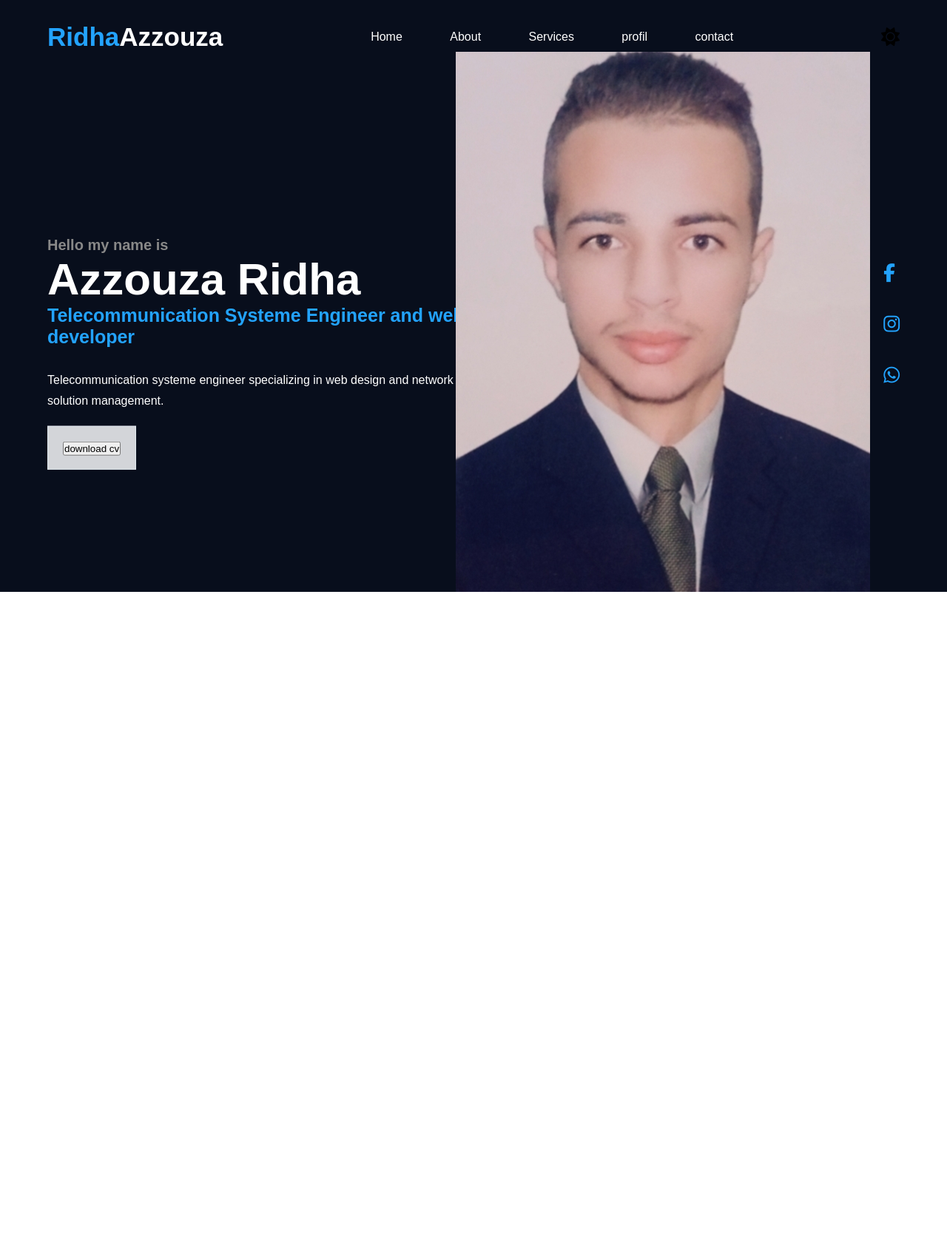
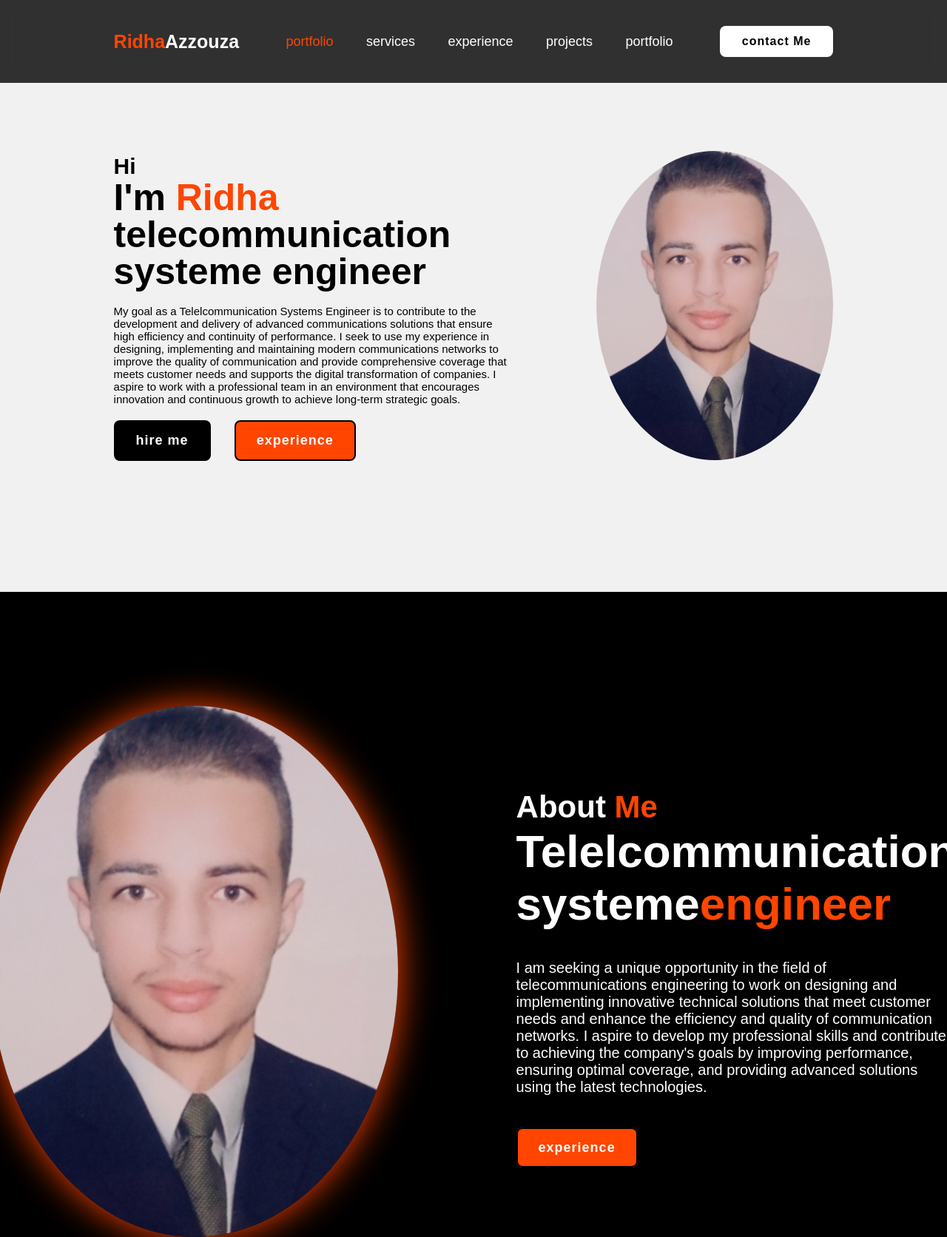
Before and after one commit to ridhaazzouza/Azzouzaridha, a plain HTML site: page index.html in a window 1280 px wide. Shown: the top 1672 px of the page at 74% size. Before the commit the page ends 800 px from the top, so only its background shows below. Drawn offline with Linux system fonts and the light colour scheme.

Commit message:
Add files via upload

```diff
--- a/index.html
+++ b/index.html
@@ -10,56 +10,92 @@
 
 </head>
 <body >
-    <section class="hero">
+    <header class="header">
+        <a href="#" class="logo"><span>Ridha</span>Azzouza</a>
+        <nav class="navbar">
+                    <a href="#" class="active">portfolio</a>
+                    <a href="#">services</a>
+                    <a href="#">experience</a>
+                    <a href="#">projects</a>
+                    <a href="#">portfolio</a>
+            </nav>
 
-        <header>
-            <nav>
+            <a href="#" class="contact"> contact Me</a>
+    </header>
 
-                <a href="#" class="logo"><span>Ridha</span>Azzouza</a>
+    <section class="home">
+        <div class="home-content">
+            <h3>Hi</h3>
 
-                <div class="nav-links">
-                    <a href="#">Home</a>
-                    <a href="#">About</a>
-                    <a href="#">Services</a>
-                    <a href="#">profil</a>
-                    <a href="#">contact</a>
-                </div>
+            <h1>I'm <span>Ridha<br></span> telecommunication systeme engineer</h1>
+            <p>My goal as a Telelcommunication Systems Engineer is to contribute to the development and delivery of advanced communications solutions that ensure high efficiency and continuity of performance. I seek to use my experience in designing, implementing and maintaining modern communications networks to improve the quality of communication and provide comprehensive coverage that meets customer needs and supports the digital transformation of companies. I aspire to work with a professional team in an environment that encourages innovation and continuous growth to achieve long-term strategic goals.
+            </p>
 
-                <span><i class="fa-solid fa-sun btn-mode"></i></span>
-            </nav>
-        </header>
+            <div class="btn-box">
+                <button class="btn-1">hire me</button>
+                <button class="btn-2">experience</button>
+            </div>
+        </div>
+        <div class="img-box">
+            <img src="hero.jpg" alt="">
+        </div>
+    </section>
+    <section class="about">
+        <div class="about-img">
+            <img src="hero.jpg" alt="">
+        </div>
+        <div class="about-content">
+            <h2 class="heading">About <span>Me</span></h2>
+            <h3>Telelcommunication systeme<span>engineer</span></h3>
+           <p>I am seeking a unique opportunity in the field of telecommunications engineering to work on designing and implementing innovative technical solutions that meet customer needs and enhance the efficiency and quality of communication networks. I aspire to develop my professional skills and contribute to achieving the company's goals by improving performance, ensuring optimal coverage, and providing advanced solutions using the latest technologies.</p>
+           <a href="#" class="btn-2">experience</a>
+        </div>
+    </section>
 
-        <div class="contanier">
-        <div class="div-text">
-            <h4>Hello my name is</h4>
-            <h1>Azzouza Ridha</h1>
-            <span>Telecommunication Systeme Engineer and web developer</span>
-            <p>Telecommunication systeme engineer specializing in web design and network solution management.</p>
+    <section class="contact-from">
+        <h2 class="contact-me">contact <span>Me</span></h2>
+        <from action="#">
+            <div class="input-box">
+                <input type="text" placeholder="full name">
+                <input type="email" placeholder="email">
+            </div>
+            <div class="input-box">
+                <input type="number" placeholder="phone number">
+                <input type="text" placeholder="subject">
+            </div>
 
-            <a href="cv azzouza ridha (1).pdf" class="btn"  download="My-cv.pdf"><button> download cv</button></a>
+            <textarea name="" id="" cols="30" rows="10" placeholder="your message"></textarea>
+            <input type="submit" value="send message" class="btn-1">
+        </from>
+    </section>
+
+    <footer class="footer">
+        <div class="social-icons">
+            <a href="#"><i class='bx bxl-facebook-circle'></i></a>
+            <a href="#" ><i class='bx bxl-twitter'></i></a>
+            <a href="#" ><i class='bx bxl-instagram'></i></a>
+            <a href="#" ><i class='bx bxl-linkedin'></i></a>
 
         </div>
+        <ul class="list">
+            <li>
+                <a href="#" >FAQ</a>
+            </li>
+            <li>
+                <a href="#" >services</a>
+            </li>
+            <li>
+                <a href="#" >about me</a>
+            </li>
+            <li>
+                <a href="#" >contact</a>
+            </li>
+            <li>
+                <a href="#" >privacy policy</a>
+            </li>
+        </ul>
 
-        <div class="div-img">
-            <img src="hero.jpg" class="">
-
-            <div class="social-icon">
-                <a href="#"><i class="fa-brands fa-facebook-f"></i></a>
-                <a href="#"><i class="fa-brands fa-instagram"></i></a>
-                <a href="#"><i class="fa-brands fa-whatsapp"></i></a>
-
-            </div>
-        </div>
-        </div>
-    </section>
-    <script>
-        var btnMode = document.querySelector('.btn-mode');
-        btnMode.onclick = function(){
-            document.body.classList.toggle("white-theme")
-            btnMode.classList.toggle("fa-moon")
-        }
-         src="http://cdn.jsdelivr.net/npm/typed.js@2.0.12"
-         src="script.js"
-    </script>
+        <p class="copyright">@2025 Ridha all right reserved</p>
+    </footer>
 </body>
 </html>
--- a/style.css
+++ b/style.css
@@ -5,121 +5,255 @@
     font-family: sans-serif;
     text-decoration: none;
 }
-:root{
-    --bgcolor : #080e1c;
-    --Textwhite :#fff;
-}
-.white-theme{
-    --bgcolor : #fff;
-    --Textwhite :#080e1c;
-}
-.hero{
-    background: var(--bgcolor);
-    height: 100vh;
-    overflow:hidden;
-}
-.hero header nav{
-    width: 90%;
-    margin: auto;
+.header{
+    position: fixed;
+    top: 0;
+    left: 0;
+    width: 100%;
+    padding: 35px 12%;
+    background: rgba(0, 0, 0, 0.8);
+    backdrop-filter: blur(10px);
     display: flex;
     justify-content: space-between;
     align-items: center;
-    height: 100px;
+    z-index: 100;
 }
-.hero header nav .logo{
-    color: var(--Textwhite);
-    font-size: 35px;
-    font-weight: bold;
+.logo{
+    font-size: 25px;
+    color: white;
+    font-weight: 600;
+    transition: 0.3s ease;
 }
-.hero header nav .logo span{
-    color:#23a3fe;
+.logo:hover{
+    color: orangered;
+    text-shadow: 0 0 25px orangered;
+    text-shadow: 0 0 50px orangered;
+    transform: scale(1.1);
 }
-.hero header nav .nav-links a{
-    color: var(--Textwhite);
-    margin: 0 30px;
-    transition: 0.3s;
+span{
+    color:orangered;
 }
-.hero header nav .nav-links a:hover{
-    color: #23a3fe
+.navbar a{
+    font-size: 18px;
+    color: white;
+    font-weight: 500;
+    margin: 0 20px;
+    border-bottom: 3px solid transparent;
+    transition: 0.3s ease;
 }
-.hero header nav .btn-mode{
-    color: var(--Texwhite);
-    font-size: 25px;
+.navbar a:hover,
+.navbar a.active{
+    color: orangered;
+    border-botton: 3px solid orangered;
+}
+.contact{
+    padding: 10px 28px;
+    background-color: white;
+    color: black;
+    border: black;
+    border: 2px solid transparent;
+    border-radius: 8px;
+    font-size: 16px;
+    letter-spacing: 1px;
+    font-weight: 600;
+    transition: 0.3s ease;
+}
+.contact:hover{
+    background-color: orangered;
+    box-shadow: 0 0 25px orangered;
+    color: white;
+}
+.home{
+    width: 100%;
+    min-height: 100vh;
+    background: rgb(241, 241, 241);
+    display: flex;
+    align-items: center;
+    gap: 7em;
+    padding: 30px 12% 0;
+}
+.home-content{
+    max-width: 800px;
+}
+.home-content h3{
+    font-size: 30px;
+}
+.home-content h1{
+    font-size: 50px;
+    line-height: 1;
+}
+.home-content p{
+    font-size: 15px;
+    margin: 20px 0 20px;
+}
+.btn-box{
+    width: 345px;
+    display: flex;
+    gap: 2em;
+}
+.btn-1{
+    padding: 15px 28px;
+    background-color: black;
+    color: white;
+    border: 2px solid transparent;
+    border-radius: 8px;
+    font-size: 18px;
+    letter-spacing: 1px;
+    font-weight: 600;
+    transition: 0.3s ease;
     cursor: pointer;
 }
-.hero .contanier{
-    width:90%;
-    margin: auto;
-    display: flex;
-    justify-content: end;
-    height: calc(100vh -100px);
-    position: relative;
+.btn-1:hover{
+    background-color: white;
+    color: black;
+    border: 2px solid black;
 }
-.hero .contanier .div-text{
-    position: absolute;
-    left: 0;
-    top: 50%;
-    transform: translateY(-50%);
-    width: 50%;
+.btn-2{
+    padding: 15px 28px;
+    background-color: orangered;
+    color: white;
+    border: 2px solid black;
+    border-radius: 8px;
+    font-size: 18px;
+    letter-spacing: 1px;
+    font-weight: 600;
+    transition: 0.3s ease;
+    cursor: pointer;
 }
-.hero .contanier .div-img{
-    position: relative;
-    width: 30%;
-    bottom: 30px;
-    margin-right: 50px;
+.btn-2:hover{
+    background-color: white;
+    color: orangered;
 }
-.hero .contanier .div-img{
-    width: 550px;
+.img-box img{
+    border-radius: 70%;
+    width: 320px;
 }
 
-.hero .contanier .div-text h4{
-    color: #888;
+::-webkit-scrollbar{
+    width: 15px;
+}
+::-webkit-scrollbar-thumb{
+    width: 15px;
+}
+::-webkit-scrollbar-track{
+    background-color: rgba(0, 0, 0, 0.6);
+    width: 50px;
+}
+
+.about{
+    display: flex;
+    justify-content: center;
+    align-items: center;
+    padding: 12% 8%;
+    gap: 10em;
+    background: black;
+}
+.about-img img{
+    position: relative;
+    width: 550px;
+    box-shadow: 0 0 25px orangered;
+    box-shadow: 0 0 50px orangered;
+    border-radius: 50%;
+}
+.about-content h2{
+    text-align: left;
+    color: white;
+    font-size: 42px;
+}
+.about-content h3{
+    font-size: 62px;
+    color: white;
+}
+.about-content p{
+    color: white;
     font-size: 20px;
+    margin: 2em 0 3em;
 }
-.hero .contanier .div-text h1{
-    color: var(--Textwhite);
-    font-size: 60px;
-    margin: 15px O 10px;
+
+.contact-from h2{
+    text-align: center;
+    margin-top: 3em;
+    margin-bottom: 1em;
+    font-size: 36px;
 }
-.hero .contanier .div-text span{
-    color: #23a3fe;
-    font-size: 25px;
-    font-weight: bold;
+.contact-from from{
+    max-width: 50em;
+    margin: 1rem auto;
+    text-align: center;
+    margin-bottom: 3em;
+}
+.contact-from from .input-box{
+    display: flex;
+    justify-content: center;
+    flex-wrap: wrap;
+}
+
+.contact-from from .input-box input,
+.contact-from from textarea{
+    width: 100%;
+    padding: 1em;
+    font-size: 15px;
+    color: black;
+    background: rgb(241, 241, 241);
+    border-radius: 8rem;
+    margin: 1rem 0;
+    resize: none;
+}
+.footer{
+    position: relative;
+    bottom: 0;
+    width: 100%;
+    padding: 40px 0;
+    background-color: black;
+}
+.footer .social{
+    text-align: center;
+    padding-bottom: 25px;
+    color: white;
+}
+.footer .social a{
+    font-size: 24px;
+    color: white;
+    border: 2px solid orangered;
+    width: 40px;
+    height: 40px;
+    line-height: 38px;
+    display:inline-block;
+    text-align: center;
+    border-radius: 50%;
+    margin: 0 8px;
+    box-shadow: inset 0 0 10px orangered, 0 0 10px orangered;
+    transition: 0.3s ease;
+}
+.footer .social a:hover{
+    transform: scale(1.2)translateY(-10px);
+    color: orangered;
+    border: 2px solid orangered;
+}
+.footer ul{
+    margin-top: 0;
+    padding: 0;
+    font-size: 18px;
+    line-height: 1.6;
+    margin-bottom: 0;
+    text-align: center;
+}
+.footer ul li a{
+    color: white;
+    border-bottom: 3px solid transparent;
+    transition: 0.3s ease;
 
 }
-.hero .contanier .div-text p{
-    color: var(--Textwhite);
-    line-height: 1.8;
-    margin: 30px 0 40px;
+.footer ul li a:hover{
+    border-bottom: 3px solid orangered;
 }
-.hero .contanier .div-text .btn{
-    color: #797c80c0;
-    background: #ecedf1e3;
-    padding: 20px 20px;
-    border: 1px solid #e0e8ee;
-    position: relative;
-    top: 0;
-    transition: 0.3s;
+.footer ul li{
+    display: inline-block;
+    padding: 0 15px;
 }
-.hero .contanier .div-text.btn:hover{
-    top: -8px;
-    box-shadow: 0 0 16px #e3e5e7;
+.footer .copyright{
+    margin-top: 15px;
+    text-align: center;
+    font-size: 12px;
+    color: white;
 }
-
-.social-icon{
-    position: absolute;
-    top: 50%;
-    transform: translateY(-50%);
-    right: -50px;
-    display: flex;
-    flex-direction: column;
-    gap: 40px;
-}
-.social-icon a{
-    color: #23a3fe;
-    font-size: 25px;
-    transition: 0.3s;
-}
-.social-icon a:hover{
-    transform: scale(1.3);
-}
```
